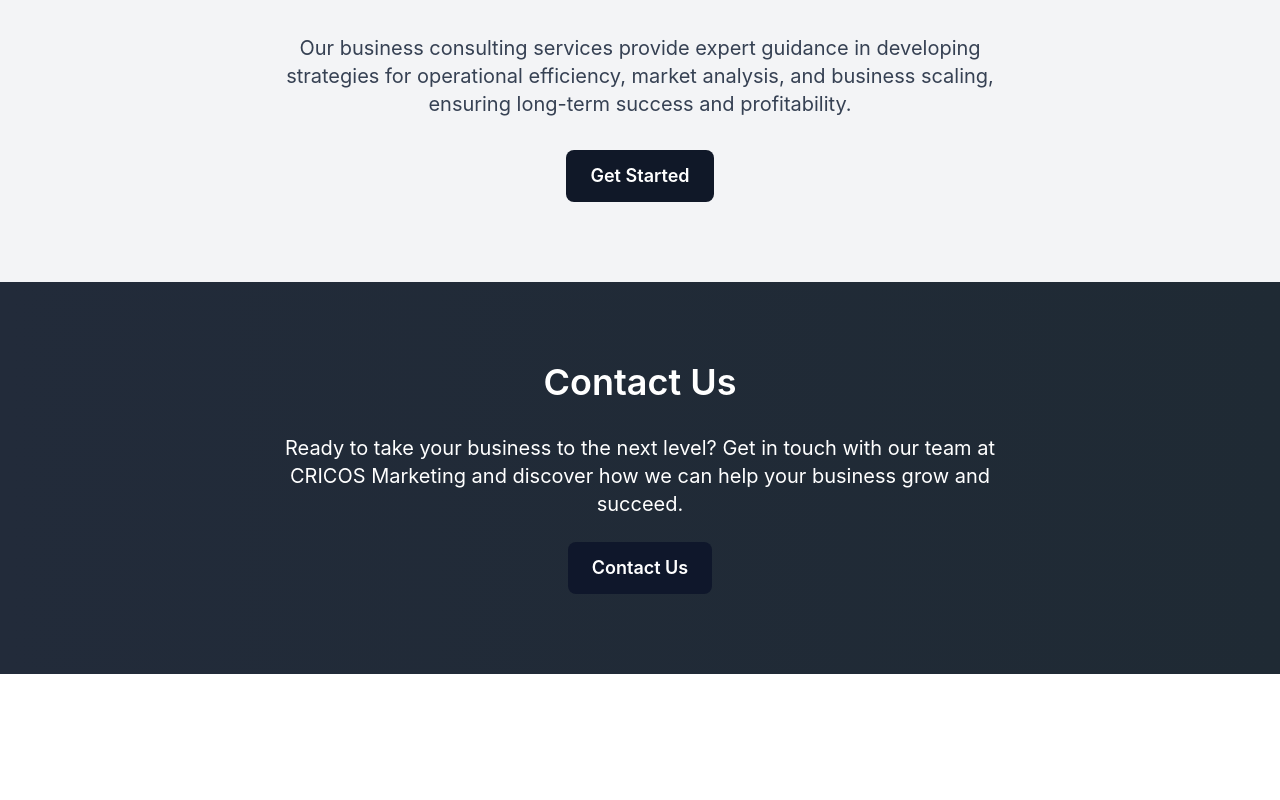
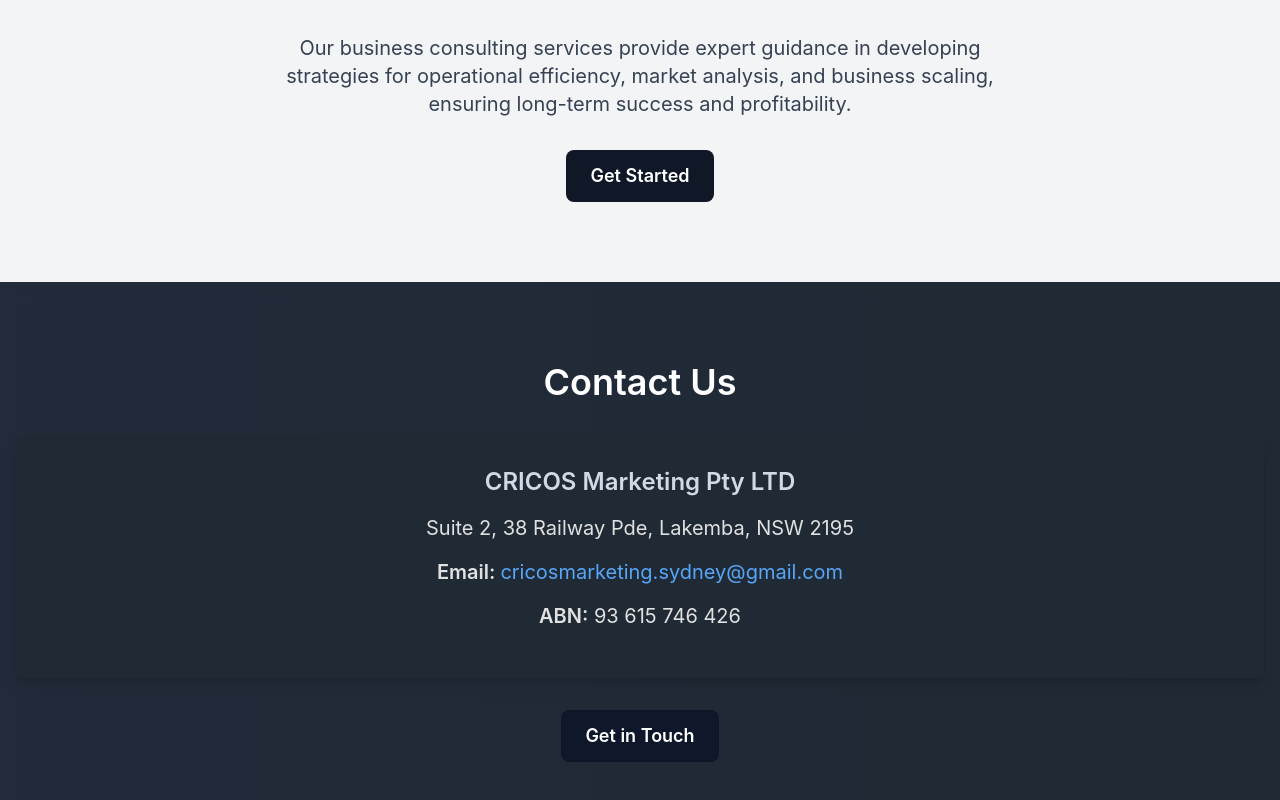
Before and after one commit to CRICOS-Marketing/frontend, a React (Vite) app: page / in a window 1280 px wide. Shown: the part 1990-2790 px from the top of the page. Before the commit the page ends 2664 px from the top, so only its background shows below. Built offline with nearby package versions, Linux system fonts and the light colour scheme.

Commit message:
Contact upd

```diff
--- a/src/components/Contact.tsx
+++ b/src/components/Contact.tsx
@@ -3,11 +3,30 @@
     <section id="contact" className="py-20 px-4 bg-gradient-to-r from-[#222b3a] to-[#1f2a34] text-white">
       <div className="container mx-auto text-center">
         <h2 className="text-3xl sm:text-4xl font-semibold mb-8">Contact Us</h2>
-        <p className="text-lg sm:text-xl mb-6 max-w-3xl mx-auto">
-          Ready to take your business to the next level? Get in touch with our team at CRICOS Marketing and discover how we can help your business grow and succeed.
-        </p>
-        <button className="bg-slate-900 hover:bg-[#293c4d] px-6 py-3 rounded-lg text-white font-semibold text-lg transition duration-300 ease-in-out">
-          Contact Us
+
+        {/* Contact Info */}
+        <div className="contact-info bg-[#1f2a34] p-8 rounded-lg shadow-lg">
+          <h3 className="text-2xl font-semibold text-[#d1d9e6] mb-4">CRICOS Marketing Pty LTD</h3>
+
+          <p className="text-lg sm:text-xl mb-4 text-[#e1e1e1]">
+            Suite 2, 38 Railway Pde, Lakemba, NSW 2195
+          </p>
+
+          <p className="text-lg sm:text-xl mb-4 text-[#e1e1e1]">
+            <span className="font-semibold">Email: </span>
+            <a href="mailto:cricosmarketing.sydney@gmail.com" className="text-[#58a6f8] hover:underline">
+              cricosmarketing.sydney@gmail.com
+            </a>
+          </p>
+
+          <p className="text-lg sm:text-xl mb-4 text-[#e1e1e1]">
+            <span className="font-semibold">ABN:</span> 93 615 746 426
+          </p>
+        </div>
+
+        {/* Contact Button */}
+        <button className="bg-slate-900 hover:bg-[#293c4d] px-6 py-3 rounded-lg text-white font-semibold text-lg transition duration-300 ease-in-out mt-8">
+          Get in Touch
         </button>
       </div>
     </section>
```
